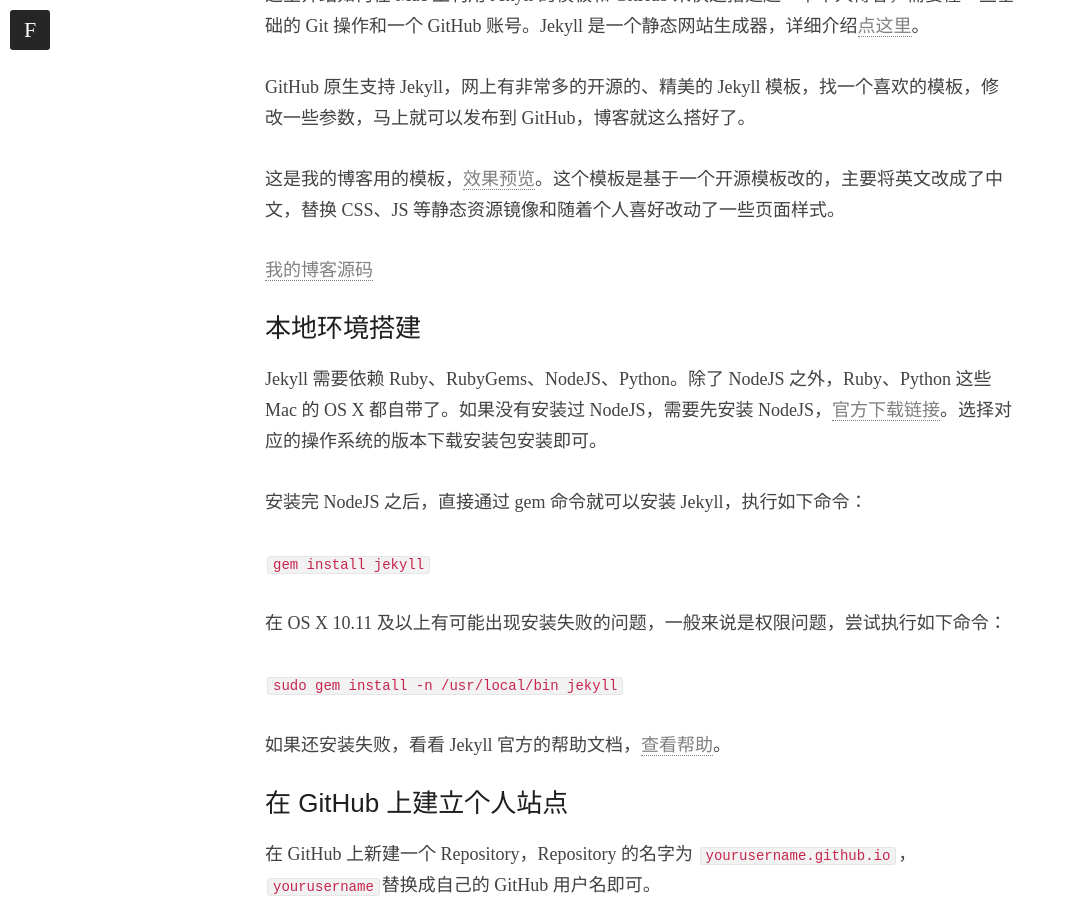
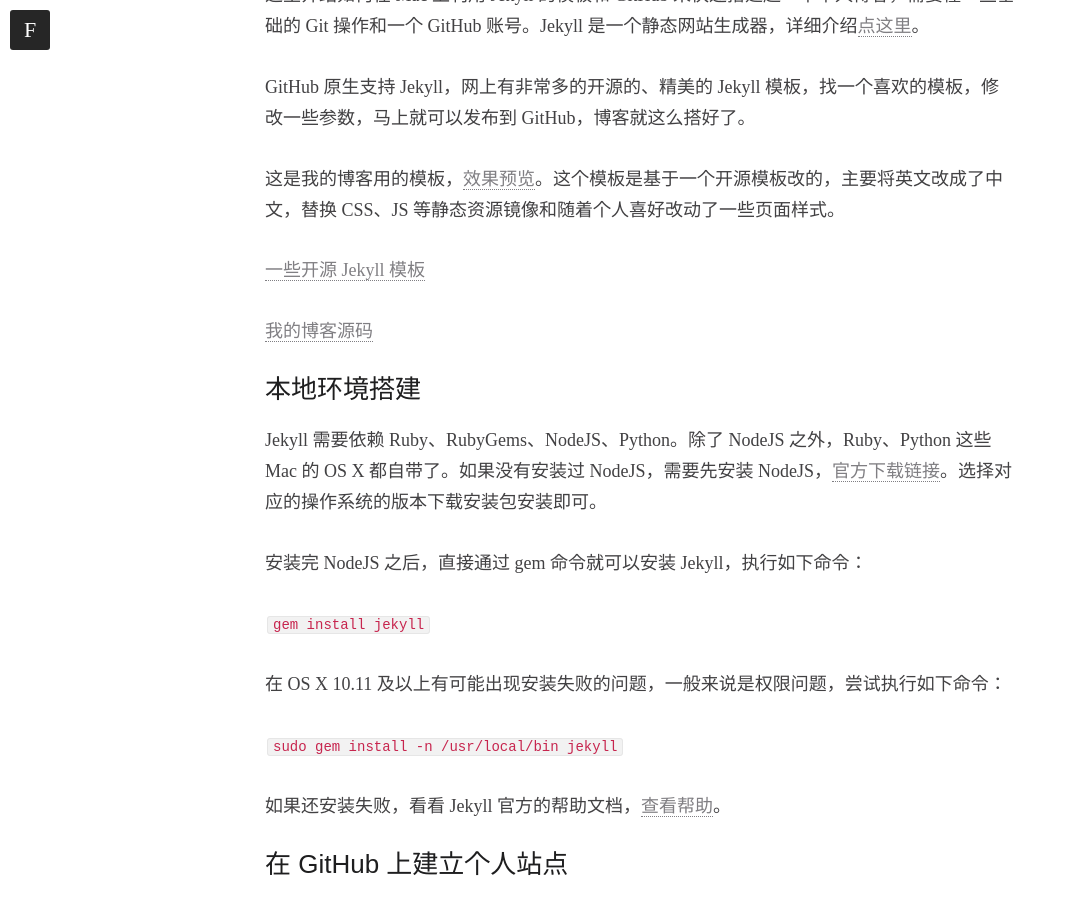
Before and after one commit to waterzhang0423/waterzhang.github.io, a Jekyll site: the page built from _posts/2016-05-27-基于 Jekyll、GitHub 搭建个人博客.md, in a window 1280 px wide and 900 px high, scrolled down 906 px. Shown: the whole window, without its empty margins (0-1066 px from the left). Built offline with Jekyll 4.4.1, drawn with Linux system fonts in a browser that asks for light colours; some web fonts are replaced; comment, search, counter and statistics services are not loaded.

Commit message:
Update a post

```diff
--- a/_posts/2016-05-27-基于 Jekyll、GitHub 搭建个人博客.md
+++ b/_posts/2016-05-27-基于 Jekyll、GitHub 搭建个人博客.md
@@ -15,6 +15,8 @@
 GitHub 原生支持 Jekyll，网上有非常多的开源的、精美的 Jekyll 模板，找一个喜欢的模板，修改一些参数，马上就可以发布到 GitHub，博客就这么搭好了。
 
 这是我的博客用的模板，[效果预览](http://www.pfnotes.cn)。这个模板是基于一个开源模板改的，主要将英文改成了中文，替换 CSS、JS 等静态资源镜像和随着个人喜好改动了一些页面样式。
+
+[一些开源 Jekyll 模板](https://github.com/jekyll/jekyll/wiki/sites)
 
 [我的博客源码](https://github.com/waterzhang0423/waterzhang0423.github.io)
 
```
